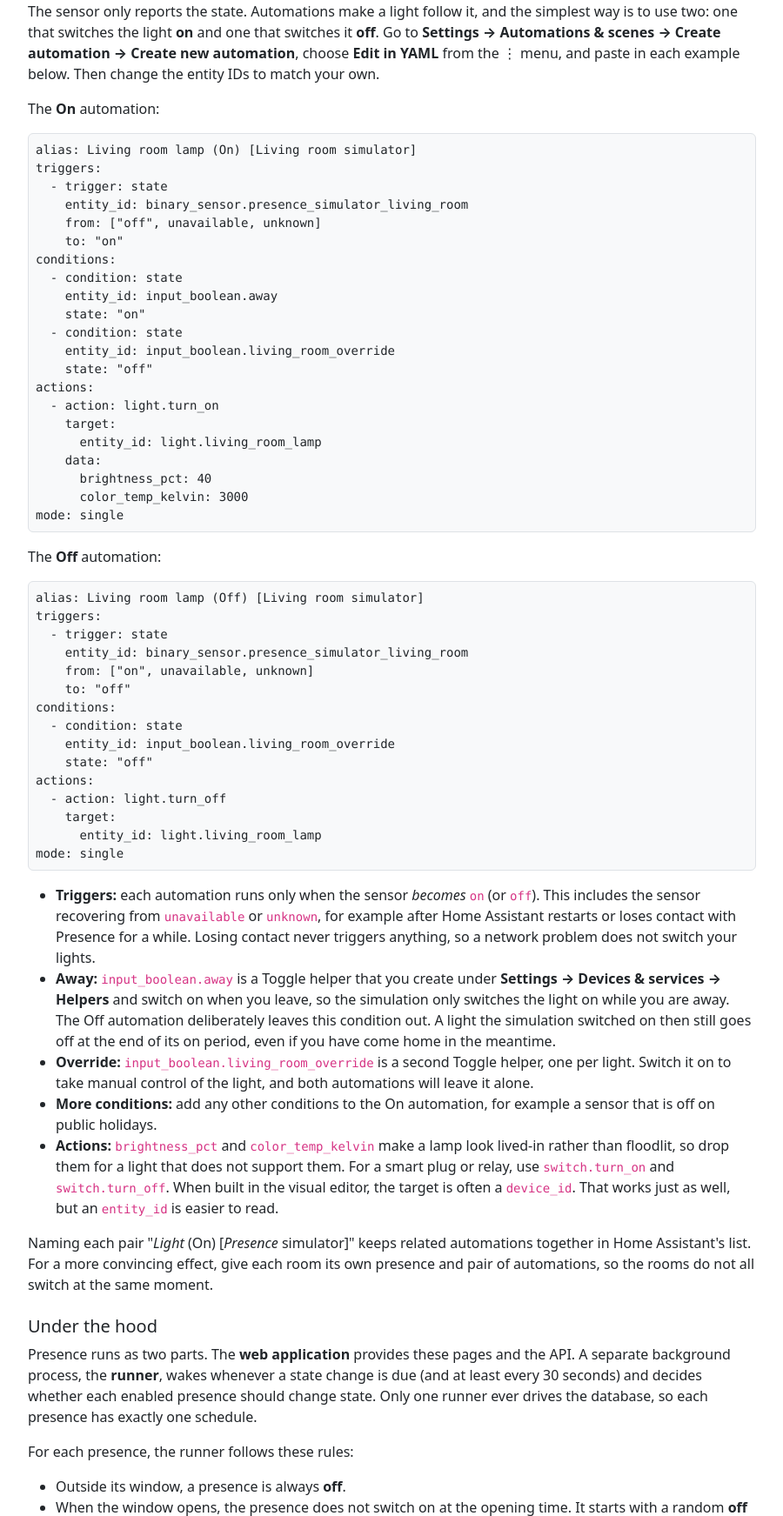
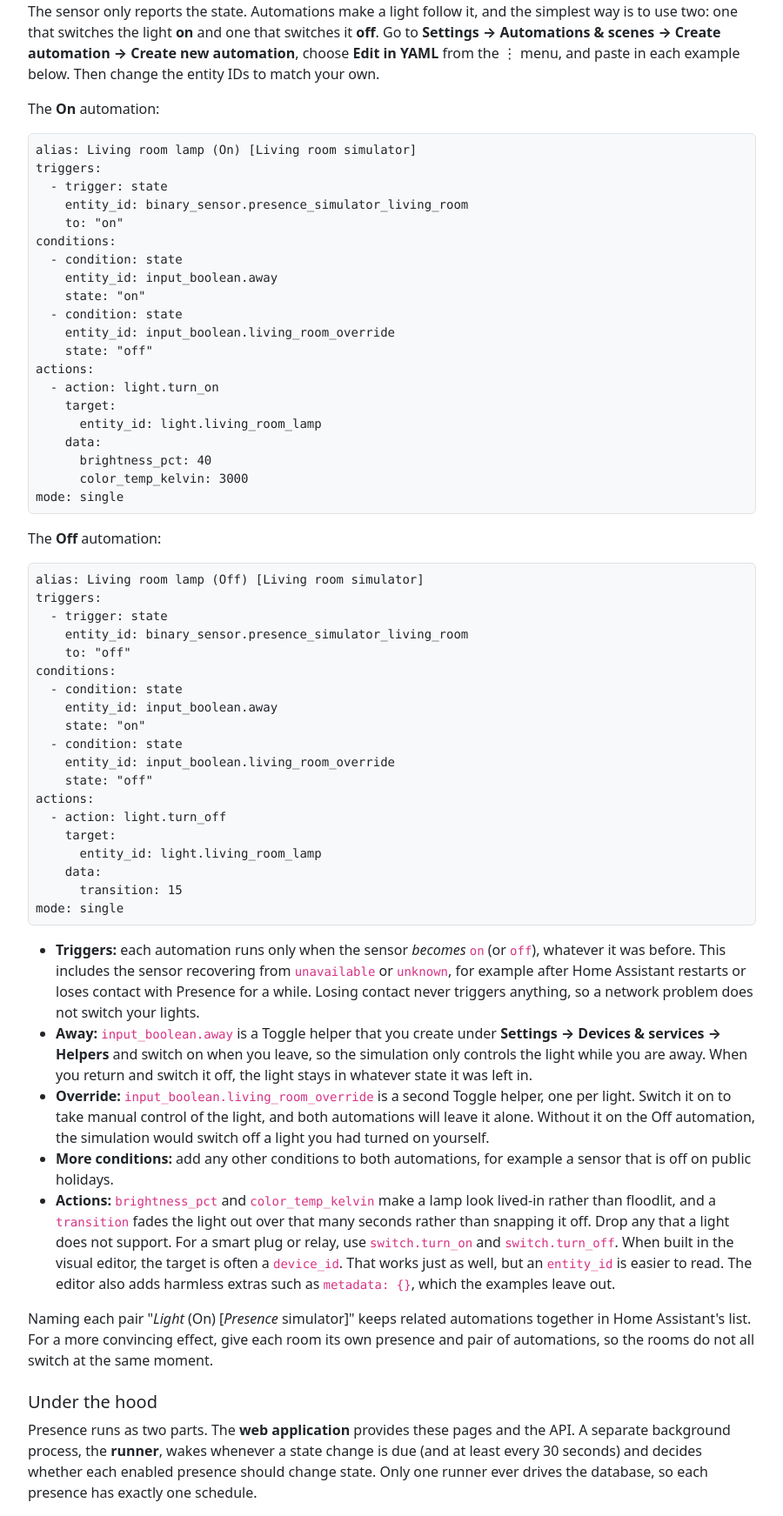
Before and after one commit to alanbchristie/presence, a Django app: page /guide/ in a window 1280 px wide. Shown: the part 2654-4397 px from the top of the page at 87% size, without its empty margins (50-950 px from the left). Run offline with Django 5.2, Linux system fonts and the light colour scheme; the visitor is signed in with stand-in values (Sample User, id 1); some libraries are stand-ins or nearby versions.

Commit message:
docs(85): align the guide's Off automation with the real one
Trigger both automations on any change to on/off (no "from" list), keep
the away condition on Off as the real deployment does, and fade the
light out with a 15-second transition. The override condition stays on
Off so the simulation never switches off a manually controlled light.

Co-Authored-By: Claude Opus 5.5 (1M context) <noreply@anthropic.com>

```diff
--- a/presence/templates/presence/user_guide.html
+++ b/presence/templates/presence/user_guide.html
@@ -211,7 +211,6 @@
 triggers:
   - trigger: state
     entity_id: binary_sensor.presence_simulator_living_room
-    from: ["off", unavailable, unknown]
     to: "on"
 conditions:
   - condition: state
@@ -233,9 +232,11 @@ mode: single</code></pre>
 triggers:
   - trigger: state
     entity_id: binary_sensor.presence_simulator_living_room
-    from: ["on", unavailable, unknown]
     to: "off"
 conditions:
+  - condition: state
+    entity_id: input_boolean.away
+    state: "on"
   - condition: state
     entity_id: input_boolean.living_room_override
     state: "off"
@@ -243,42 +244,47 @@ actions:
   - action: light.turn_off
     target:
       entity_id: light.living_room_lamp
+    data:
+      transition: 15
 mode: single</code></pre>
   <ul>
     <li>
       <strong>Triggers:</strong> each automation runs only when the sensor
-      <em>becomes</em> <code>on</code> (or <code>off</code>). This includes the
-      sensor recovering from <code>unavailable</code> or <code>unknown</code>,
-      for example after Home Assistant restarts or loses contact with Presence
-      for a while. Losing contact never triggers anything, so a network problem
-      does not switch your lights.
+      <em>becomes</em> <code>on</code> (or <code>off</code>), whatever it was
+      before. This includes the sensor recovering from <code>unavailable</code>
+      or <code>unknown</code>, for example after Home Assistant restarts or
+      loses contact with Presence for a while. Losing contact never triggers
+      anything, so a network problem does not switch your lights.
     </li>
     <li>
       <strong>Away:</strong> <code>input_boolean.away</code> is a Toggle helper
       that you create under <strong>Settings &rarr; Devices &amp; services &rarr;
       Helpers</strong> and switch on when you leave, so the simulation only
-      switches the light on while you are away. The Off automation deliberately
-      leaves this condition out. A light the simulation switched on then still
-      goes off at the end of its on period, even if you have come home in the
-      meantime.
+      controls the light while you are away. When you return and switch it off,
+      the light stays in whatever state it was left in.
     </li>
     <li>
       <strong>Override:</strong> <code>input_boolean.living_room_override</code>
       is a second Toggle helper, one per light. Switch it on to take manual
-      control of the light, and both automations will leave it alone.
+      control of the light, and both automations will leave it alone. Without
+      it on the Off automation, the simulation would switch off a light you
+      had turned on yourself.
     </li>
     <li>
-      <strong>More conditions:</strong> add any other conditions to the On
-      automation, for example a sensor that is off on public holidays.
+      <strong>More conditions:</strong> add any other conditions to both
+      automations, for example a sensor that is off on public holidays.
     </li>
     <li>
       <strong>Actions:</strong> <code>brightness_pct</code> and
       <code>color_temp_kelvin</code> make a lamp look lived-in rather than
-      floodlit, so drop them for a light that does not support them. For a smart
+      floodlit, and a <code>transition</code> fades the light out over that many
+      seconds rather than snapping it off. Drop any that a light does not
+      support. For a smart
       plug or relay, use <code>switch.turn_on</code> and
       <code>switch.turn_off</code>. When built in the visual editor, the target
       is often a <code>device_id</code>. That works just as well, but an
-      <code>entity_id</code> is easier to read.
+      <code>entity_id</code> is easier to read. The editor also adds harmless extras
+      such as <code>metadata: {}</code>, which the examples leave out.
     </li>
   </ul>
   <p>
```
Also changed, not shown: presence/tests/test_user_guide.py (+2 -0 lines).
